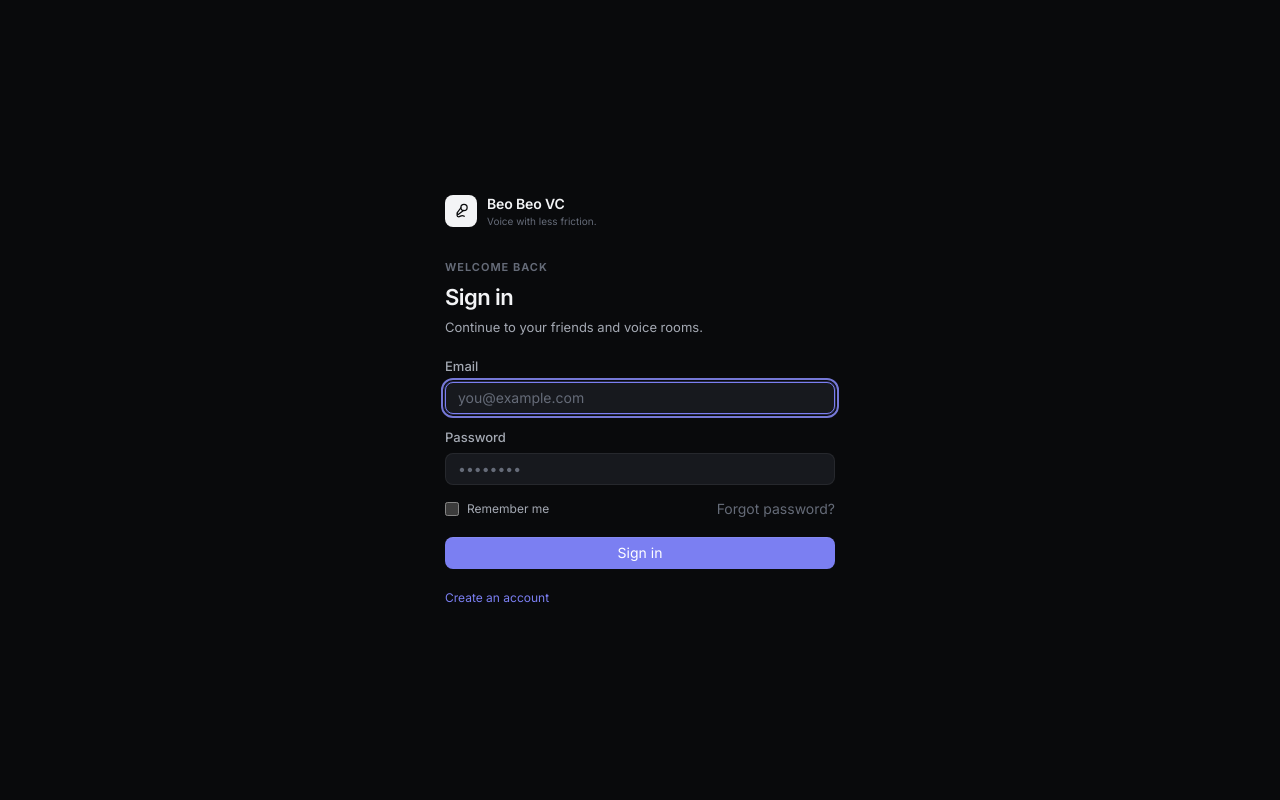
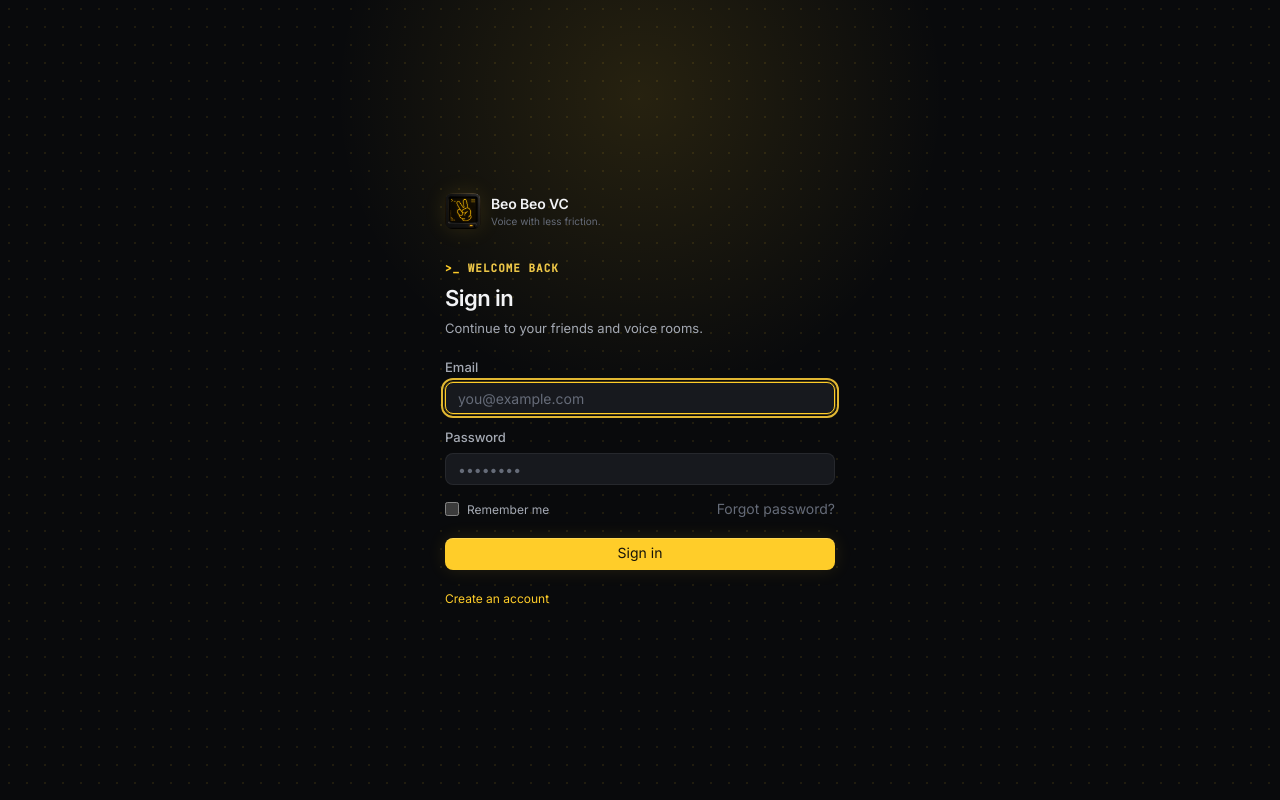
Before and after one commit to Kolboth/VoiceChatSystemDesign, a React (Vite) app: page / in a window 1280 px wide. Built offline with nearby package versions, Linux system fonts and the light colour scheme; the HTML template or start-up script is replaced by a standard one.

Commit message:
Apply Beo Beo terminal visual identity

```diff
--- a/src/App.tsx
+++ b/src/App.tsx
@@ -137,10 +137,10 @@ function AppContent() {
   const currentRoom = view.roomId ? getRoomById(view.roomId) : undefined;
 
   return (
-    <div className="flex h-full flex-col bg-[var(--background)]">
+    <div className="qp-terminal-canvas flex h-full flex-col">
       <header className="qp-mobile-bar hidden h-12 shrink-0 items-center justify-between border-b border-[var(--border-subtle)] bg-[var(--surface-0)] px-3">
         <button onClick={() => setMobileNavOpen(true)} className="qp-interactive flex h-9 w-9 items-center justify-center rounded-[var(--radius-md)]" aria-label="Open navigation"><Menu size={18} /></button>
-        <span className="text-[13px] font-semibold tracking-[-.02em]">Beo Beo VC</span>
+        <span className="flex items-center gap-2 text-[13px] font-semibold tracking-[-.02em]"><img src="/beo-beo-vc-icon.png" alt="" className="h-6 w-6 rounded-md object-cover" />Beo Beo VC</span>
         <button onClick={() => setPaletteOpen(true)} className="qp-interactive flex h-9 w-9 items-center justify-center rounded-[var(--radius-md)]" aria-label="Search and commands"><Search size={17} /></button>
       </header>
       <div className="flex flex-1 overflow-hidden bg-[var(--background)]">
--- a/src/components/shell/CommunityRail.tsx
+++ b/src/components/shell/CommunityRail.tsx
@@ -50,9 +50,7 @@ export function CommunityRail({ view, onNavigate, inVoiceRoomId }: CommunityRail
   return (
     <>
       <nav className="flex min-h-0 w-full flex-1 flex-col items-center gap-1 py-2.5" aria-label="Communities">
-        <div className="mb-1 flex h-8 w-8 items-center justify-center rounded-[var(--radius-md)] bg-[var(--text-primary)] text-[11px] font-bold tracking-[-.04em] text-[var(--background)]" aria-label="Beo Beo VC">
-          BB
-        </div>
+        <img src="/beo-beo-vc-icon.png" alt="Beo Beo VC" className="mb-1 h-8 w-8 rounded-[var(--radius-md)] object-cover shadow-[0_0_16px_var(--terminal-glow)]" />
 
         <RailItem label="Home" active={view.section === "home"} onClick={() => onNavigate({ section: "home" })}>
           <Home size={16} strokeWidth={1.9} />
--- a/src/components/ui/primitives.tsx
+++ b/src/components/ui/primitives.tsx
@@ -14,7 +14,7 @@ interface ButtonProps extends ButtonHTMLAttributes<HTMLButtonElement> {
 }
 
 const variantClasses: Record<ButtonVariant, string> = {
-  primary: "bg-[var(--accent)] text-white hover:bg-[var(--accent-hover)] shadow-[inset_0_1px_rgba(255,255,255,0.08)] disabled:opacity-50",
+  primary: "bg-[var(--accent)] text-[var(--accent-fg)] hover:bg-[var(--accent-hover)] shadow-[inset_0_1px_rgba(255,255,255,0.18),0_0_18px_var(--terminal-glow)] disabled:opacity-50",
   secondary: "bg-[var(--surface-2)] text-[var(--text-primary)] hover:bg-[var(--surface-3)] border border-[var(--border-subtle)]",
   ghost: "text-[var(--text-secondary)] hover:bg-[var(--surface-2)] hover:text-[var(--text-primary)]",
   outline: "border border-[var(--border-strong)] text-[var(--text-primary)] hover:bg-[var(--surface-2)]",
@@ -482,7 +482,7 @@ export function ConnectionQualityIcon({ quality }: { quality: ConnectionQuality
 export function Badge({ children, variant = "default" }: { children: ReactNode; variant?: "default" | "accent" | "success" | "warning" | "danger" }) {
   const colors = {
     default: "bg-[var(--surface-3)] text-[var(--text-secondary)]",
-    accent: "bg-[var(--accent)] text-white",
+    accent: "bg-[var(--accent)] text-[var(--accent-fg)]",
     success: "bg-[var(--success)]/20 text-[var(--success)]",
     warning: "bg-[var(--warning)]/20 text-[var(--warning)]",
     danger: "bg-[var(--danger)]/20 text-[var(--danger)]",
--- a/src/index.css
+++ b/src/index.css
@@ -45,14 +45,16 @@
   --text-primary: #f3f4f6;
   --text-secondary: #a4a9b3;
   --text-tertiary: #656b78;
-  --accent: #7b7ff2;
-  --accent-hover: #8d90f7;
-  --accent-fg: #ffffff;
+  --accent: #FFCD29;
+  --accent-hover: #ffda5c;
+  --accent-fg: #17140a;
   --live: #55d6b1;
   --success: #56cf88;
   --warning: #e8ad61;
   --danger: #ed7279;
   --info: #6ea8ef;
+  --terminal-dot: rgba(255,205,41,.095);
+  --terminal-glow: rgba(255,205,41,.12);
   --shadow-overlay: 0 18px 50px rgba(0,0,0,.34), 0 2px 10px rgba(0,0,0,.22);
 }
 
@@ -69,14 +71,16 @@
   --text-primary: #16181d;
   --text-secondary: #5f6570;
   --text-tertiary: #8d939e;
-  --accent: #5e61da;
-  --accent-hover: #4f52ca;
-  --accent-fg: #ffffff;
+  --accent: #FFCD29;
+  --accent-hover: #e6b719;
+  --accent-fg: #17140a;
   --live: #198c70;
   --success: #228657;
   --warning: #ad6e20;
   --danger: #c94f59;
   --info: #356fbc;
+  --terminal-dot: rgba(96,75,0,.12);
+  --terminal-glow: rgba(255,205,41,.16);
   --shadow-overlay: 0 18px 44px rgba(28,31,38,.14), 0 2px 10px rgba(28,31,38,.08);
 }
 
@@ -122,32 +126,46 @@ button { -webkit-tap-highlight-color: transparent; }
 
 /* Quiet Precision shared surfaces */
 .qp-sidebar {
-  background: color-mix(in srgb, var(--surface-1) 94%, var(--background));
+  background-color: color-mix(in srgb, var(--surface-1) 94%, var(--background));
+  background-image: radial-gradient(circle, var(--terminal-dot) .7px, transparent .8px);
+  background-size: 16px 16px;
   border-right: 1px solid var(--border-subtle);
 }
 
 .qp-workspace {
-  background: var(--background);
+  background-color: var(--background);
+  background-image: radial-gradient(circle, var(--terminal-dot) .75px, transparent .85px);
+  background-size: 18px 18px;
   position: relative;
+}
+
+.qp-terminal-canvas {
+  background-color: var(--background);
+  background-image:
+    radial-gradient(circle, var(--terminal-dot) .8px, transparent .9px),
+    radial-gradient(circle at 50% 12%, var(--terminal-glow), transparent 32%);
+  background-size: 18px 18px, 100% 100%;
 }
 
 .qp-page-enter { animation: qp-page-in 180ms cubic-bezier(.2,.8,.2,1) both; }
 .qp-panel-enter { animation: qp-panel-in 170ms cubic-bezier(.2,.8,.2,1) both; }
 
 .qp-kicker {
+  font-family: var(--font-mono);
   font-size: 11px;
   font-weight: 650;
   letter-spacing: .09em;
   text-transform: uppercase;
-  color: var(--text-tertiary);
+  color: color-mix(in srgb, var(--accent) 78%, var(--text-secondary));
 }
+.qp-kicker::before { content: ">_ "; color: var(--accent); }
 
 .qp-hairline { border-color: var(--border-subtle); }
 
 .qp-toolbar {
   background: color-mix(in srgb, var(--surface-2) 78%, transparent);
   border: 1px solid var(--border-subtle);
-  box-shadow: inset 0 1px rgba(255,255,255,.025);
+  box-shadow: inset 0 1px rgba(255,255,255,.025), 0 0 24px var(--terminal-glow);
 }
 
 .qp-raised {
@@ -162,9 +180,11 @@ button { -webkit-tap-highlight-color: transparent; }
 .qp-interactive:active { transform: translateY(1px); }
 
 .qp-voice-stage {
-  background: color-mix(in srgb, var(--surface-0) 74%, var(--background));
+  background-color: color-mix(in srgb, var(--surface-0) 88%, var(--background));
+  background-image: radial-gradient(circle, var(--terminal-dot) .7px, transparent .8px);
+  background-size: 15px 15px;
   border: 1px solid var(--border-subtle);
-  box-shadow: inset 0 1px rgba(255,255,255,.022);
+  box-shadow: inset 0 1px rgba(255,255,255,.022), inset 0 0 40px color-mix(in srgb, var(--accent) 3%, transparent);
 }
 
 .qp-presence-ring {
--- a/src/pages/AudioSetupPage.tsx
+++ b/src/pages/AudioSetupPage.tsx
@@ -186,7 +186,7 @@ export function AudioSetupPage() {
   const selectedOutputLabel = outputDevices.find(d => d.deviceId === selectedOutputId)?.label || "Default Speaker";
 
   return (
-    <div className="flex h-full items-center justify-center bg-[var(--background)] p-6 qp-page-enter">
+    <div className="qp-terminal-canvas flex h-full items-center justify-center p-6 qp-page-enter">
       <div className="w-full max-w-[460px]">
         {/* Progress bar */}
         <div className="mb-8 flex items-center gap-1">
--- a/src/pages/AuthPage.tsx
+++ b/src/pages/AuthPage.tsx
@@ -1,5 +1,5 @@
 import { useState } from "react";
-import { Check, Mic2 } from "lucide-react";
+import { Check } from "lucide-react";
 import { useAuth } from "../features/auth/auth-context";
 import { Button, Input, InlineError } from "../components/ui/primitives";
 import { APP_NAME } from "../types";
@@ -47,12 +47,10 @@ export function AuthPage() {
   }
 
   return (
-    <div className="flex h-full items-center justify-center bg-[var(--background)] px-5 py-8 qp-page-enter">
+    <div className="qp-terminal-canvas flex h-full items-center justify-center px-5 py-8 qp-page-enter">
       <div className="w-full max-w-[390px]">
         <div className="mb-8 flex items-center gap-2.5">
-          <div className="flex h-8 w-8 items-center justify-center rounded-[var(--radius-md)] bg-[var(--text-primary)] text-[var(--background)]">
-            <Mic2 size={15} />
-          </div>
+          <img src="/beo-beo-vc-icon.png" alt="" className="h-9 w-9 rounded-[var(--radius-md)] object-cover shadow-[0_0_22px_var(--terminal-glow)]" />
           <div>
             <p className="text-[14px] font-semibold tracking-[-0.01em] text-[var(--text-primary)]">{APP_NAME}</p>
             <p className="text-[10px] text-[var(--text-tertiary)]">Voice with less friction.</p>
```
Also changed, not shown: .figma/make/site.json, public/beo-beo-vc-icon.png (added).
